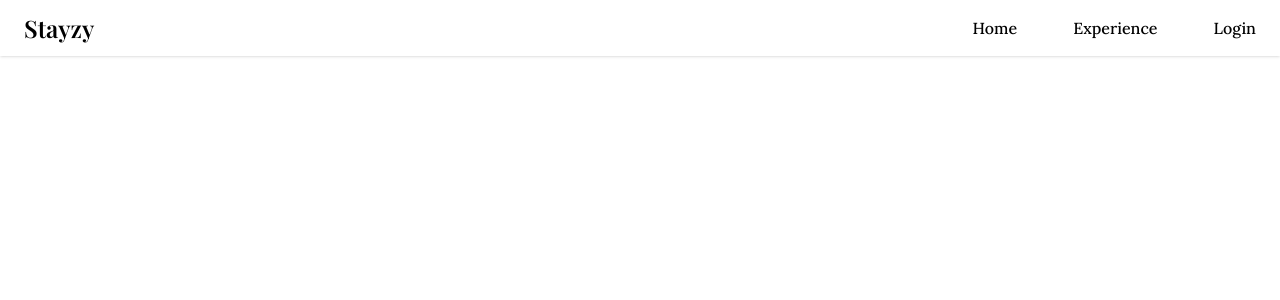
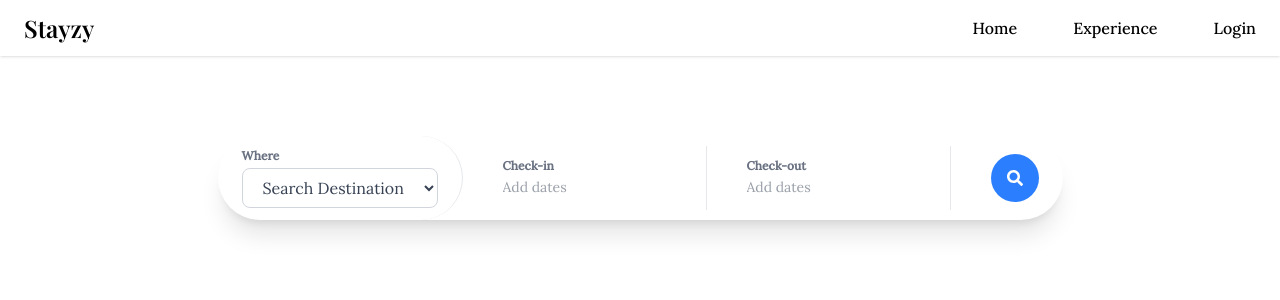
Before and after one commit to Dhruvbindal288/Stayzy, a React (Vite) app in the folder frontend/: page / in a window 1280 px wide. Shown: the top 300 px of the page. Built offline with nearby package versions, Linux system fonts and the light colour scheme.

Commit message:
Home comonent basic navbar

```diff
--- a/frontend/package.json
+++ b/frontend/package.json
@@ -12,6 +12,7 @@
   "dependencies": {
     "@tailwindcss/vite": "^4.1.13",
     "react": "^19.1.1",
+    "react-datepicker": "^8.7.0",
     "react-dom": "^19.1.1",
     "react-icons": "^5.5.0",
     "react-router-dom": "^7.8.2",
--- a/frontend/src/App.jsx
+++ b/frontend/src/App.jsx
@@ -1,4 +1,4 @@
-
+import Home from './pages/Home'
 import Login from './pages/Login'
 import Signup from './pages/Signup'
 import Navbar from './components/Navbar'
@@ -8,6 +8,7 @@ function App() {
     <div>
       <Navbar/>
       <Routes>
+         <Route path='/' element={<Home/>}/>
         <Route path='/login' element={<Login/>}/>
   <Route path='/signup' element={<Signup/>}/>
 
--- a/frontend/src/components/Navbar.jsx
+++ b/frontend/src/components/Navbar.jsx
@@ -13,7 +13,7 @@ function Navbar() {
 
 
       <ul className="hidden md:flex items-center gap-14 font-medium">
-        <li className="hover:text-red-600 cursor-pointer">Home</li>
+       <NavLink to='/'><li className="hover:text-red-600 cursor-pointer">Home</li></NavLink>
         <li className="hover:text-red-600 cursor-pointer">Experience</li>
      <NavLink to='/login'><li className="hover:text-red-600 cursor-pointer">Login</li></NavLink>
       </ul>
@@ -32,9 +32,9 @@ function Navbar() {
 
       {isOpen && (
         <ul className="absolute top-14 left-0 w-full bg-white shadow-md flex flex-col items-center gap-6 py-6 font-medium md:hidden">
-          <li className="hover:text-red-600 cursor-pointer">Home</li>
-          <li className="hover:text-red-600 cursor-pointer">Experience</li>
-          <li className="hover:text-red-600 cursor-pointer">Login</li>
+         <NavLink to='/'><li className="hover:text-red-600 cursor-pointer">Home</li></NavLink>
+        <li className="hover:text-red-600 cursor-pointer">Experience</li>
+     <NavLink to='/login'><li className="hover:text-red-600 cursor-pointer">Login</li></NavLink>
         </ul>
       )}
     </nav>
--- a/frontend/src/index.css
+++ b/frontend/src/index.css
@@ -1,4 +1,5 @@
 @import "tailwindcss";
+@import "react-datepicker/dist/react-datepicker.css";
 
 body {
   font-family: 'Lora', serif;
--- /dev/null
+++ b/frontend/src/pages/Home.jsx
@@ -0,0 +1,71 @@
+import React, { useState } from "react";
+import DatePicker from "react-datepicker";
+import "react-datepicker/dist/react-datepicker.css";
+import { FaSearch } from "react-icons/fa";
+
+function Home() {
+  const [destination, setDestination] = useState("");
+  const [checkIn, setCheckIn] = useState(null);
+  const [checkOut, setCheckOut] = useState(null);
+
+  return (
+    <div className="flex flex-col items-center mt-20 px-4">
+      <div className="bg-white shadow-xl rounded-full flex flex-col md:flex-row items-center w-full md:w-auto md:gap-4 divide-y md:divide-y-0 md:divide-x divide-gray-200">
+
+
+       <div className="flex flex-col px-6 py-3 hover:bg-gray-50 rounded-full">
+  <label className="text-xs font-semibold text-gray-500">Where</label>
+  <select
+    value={destination}
+    onChange={(e) => setDestination(e.target.value)}
+    className="mt-1 px-4 py-2 border border-gray-300 rounded-lg text-base text-gray-700 focus:ring-2 focus:ring-blue-400 focus:outline-none"
+  >
+    <option value="">Search Destination</option>
+    <option value="Delhi">Delhi</option>
+    <option value="Goa">Goa</option>
+    <option value="Jaipur">Jaipur</option>
+    <option value="Manali">Manali</option>
+  </select>
+</div>
+
+
+        <div className="flex flex-col px-6 py-3 hover:bg-gray-50">
+          <label className="text-xs font-semibold text-gray-500">Check-in</label>
+          <DatePicker
+            selected={checkIn}
+            onChange={(date) => setCheckIn(date)}
+            selectsStart
+            startDate={checkIn}
+            endDate={checkOut}
+            placeholderText="Add dates"
+            className="bg-transparent focus:outline-none text-sm text-gray-700"
+          />
+        </div>
+
+
+        <div className="flex flex-col px-6 py-3 hover:bg-gray-50">
+          <label className="text-xs font-semibold text-gray-500">Check-out</label>
+          <DatePicker
+            selected={checkOut}
+            onChange={(date) => setCheckOut(date)}
+            selectsEnd
+            startDate={checkIn}
+            endDate={checkOut}
+            minDate={checkIn}
+            placeholderText="Add dates"
+            className="bg-transparent focus:outline-none text-sm text-gray-700"
+          />
+        </div>
+
+
+        <div className="px-6 py-3 flex justify-center">
+          <button className="bg-blue-500 text-white p-4 rounded-full hover:bg-blue-600 transition flex items-center justify-center">
+            <FaSearch />
+          </button>
+        </div>
+      </div>
+    </div>
+  );
+}
+
+export default Home;
```
Also changed, not shown: 1 other file (tests, documents, lock files or other folders).
